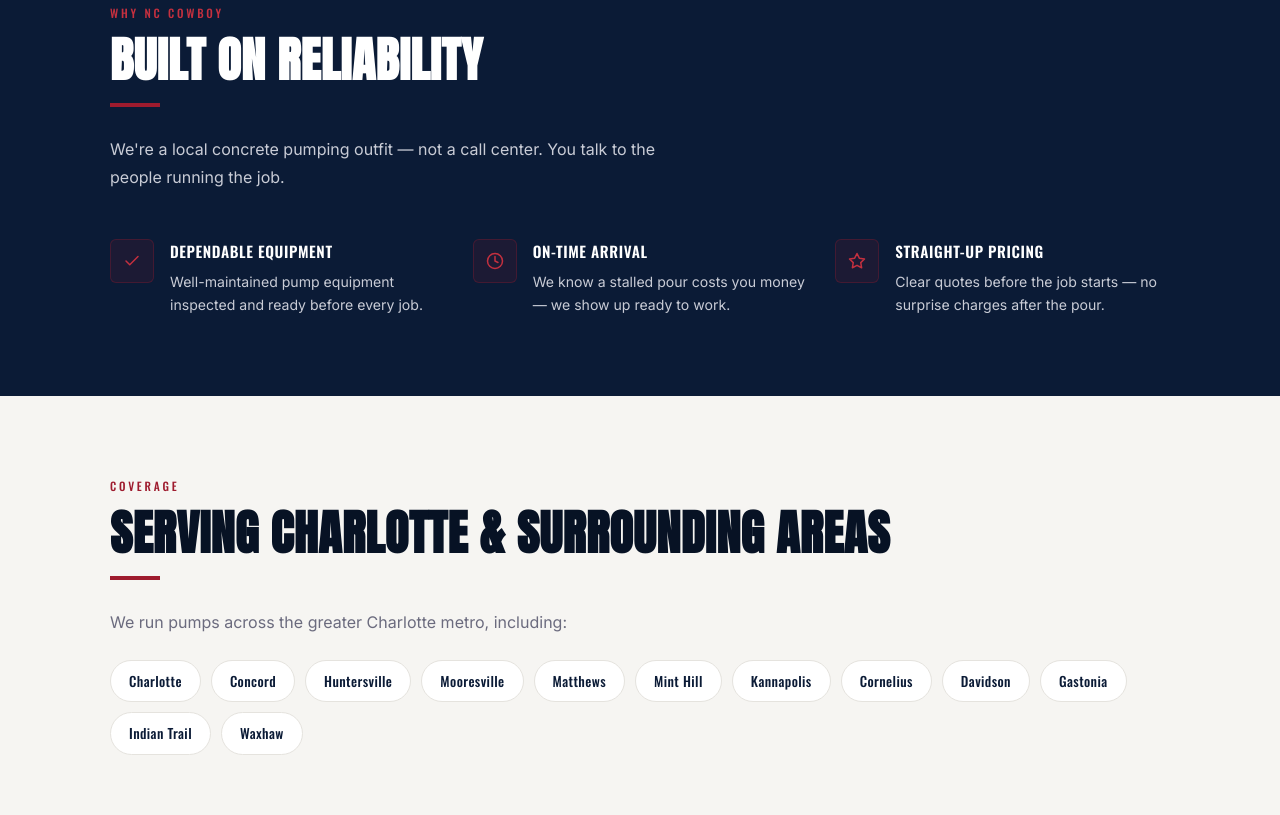
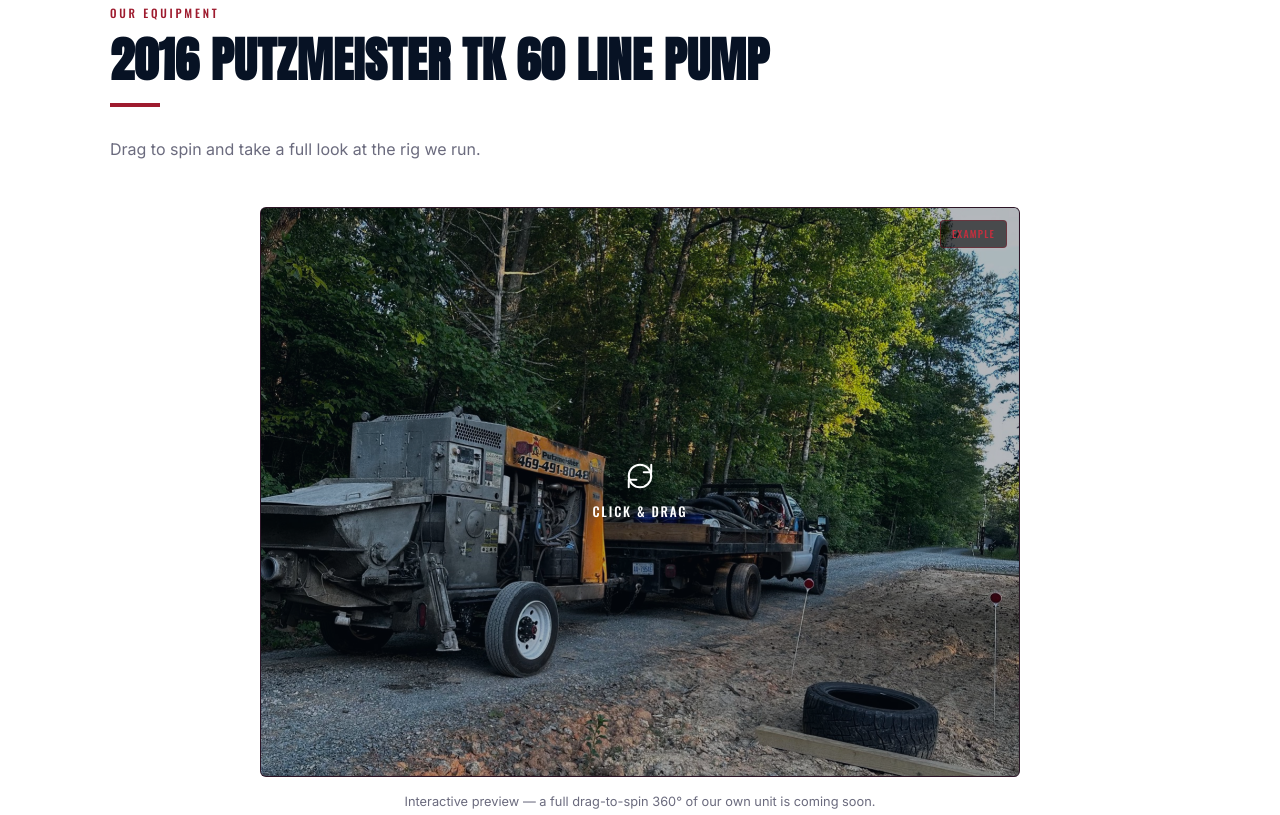
Before and after one commit to Angiem2004/NC-COWBOY-Repo, a plain HTML site: page index.html in a window 1280 px wide. Shown: the part 1953-2768 px from the top of the page. Drawn offline with nearby package versions, Linux system fonts and the light colour scheme.

Commit message:
Add interactive equipment viewer (drag-to-tilt placeholder for 360 spin)
Adds an 'Our Equipment' section on the homepage with a drag-to-interact
viewer of the TK 60, badged 'Example'. Placeholder uses a 3D tilt on the
real pump photo; spin.js also ships a 'frames' mode so a real 24-36 shot
360 photo set drops in later with no rebuild.

```diff
--- a/index.html
+++ b/index.html
@@ -97,6 +97,38 @@
       .services-grid { grid-template-columns: 1fr; }
       .hero-content { max-width: 100%; }
     }
+
+    /* ── 360 spin viewer ── */
+    .spin-viewer {
+      position: relative;
+      max-width: 760px;
+      margin: 44px auto 0;
+      background: var(--navy-dk);
+      border-radius: var(--radius);
+      overflow: hidden;
+      border: 1px solid rgba(158,27,46,.25);
+      aspect-ratio: 4/3;
+      cursor: grab;
+      user-select: none;
+      touch-action: pan-y;
+      perspective: 1400px;
+    }
+    .spin-viewer:active { cursor: grabbing; }
+    .spin-img { width: 100%; height: 100%; object-fit: cover; display: block; pointer-events: none; transform-origin: center; will-change: transform; }
+    .spin-badge {
+      position: absolute; top: 12px; right: 12px; z-index: 3;
+      background: rgba(0,0,0,.6); color: var(--red-lt);
+      font-family: var(--f-label); font-size: .62rem; letter-spacing: .12em; text-transform: uppercase;
+      padding: 5px 11px; border-radius: 4px; border: 1px solid rgba(158,27,46,.4);
+    }
+    .spin-hint {
+      position: absolute; inset: 0; z-index: 2;
+      display: flex; flex-direction: column; align-items: center; justify-content: center; gap: 10px;
+      color: #fff; font-family: var(--f-label); letter-spacing: .14em; text-transform: uppercase; font-size: .82rem;
+      background: rgba(7,18,36,.3); transition: opacity .35s ease; pointer-events: none;
+    }
+    .spin-viewer.spun .spin-hint { opacity: 0; }
+    .spin-note { font-size: .8rem; color: var(--gray); margin-top: 14px; text-align: center; }
   </style>
 </head>
 <body>
@@ -251,6 +283,26 @@
 </section>
 
 
+<section class="sec" id="equipment">
+  <div class="wrap">
+    <span class="eyebrow eyebrow--dark">Our Equipment</span>
+    <h2 class="sec-title">2016 Putzmeister TK 60 Line Pump</h2>
+    <div class="rule"></div>
+    <p class="sec-sub">Drag to spin and take a full look at the rig we run.</p>
+
+    <div class="spin-viewer" id="pumpSpin" data-mode="tilt">
+      <span class="spin-badge">Example</span>
+      <div class="spin-hint">
+        <svg width="30" height="30" viewBox="0 0 24 24" fill="none" stroke="#fff" stroke-width="1.6" stroke-linecap="round" stroke-linejoin="round"><path d="M3 12a9 9 0 0 1 9-9 9 9 0 0 1 9 9"/><polyline points="21 3 21 9 15 9"/><path d="M21 12a9 9 0 0 1-9 9 9 9 0 0 1-9-9"/><polyline points="3 21 3 15 9 15"/></svg>
+        Click &amp; Drag
+      </div>
+      <img class="spin-img" src="pump-truck.jpg" alt="2016 Putzmeister TK 60 line pump" draggable="false" style="object-position:center 45%;" />
+    </div>
+    <p class="spin-note">Interactive preview — a full drag-to-spin 360&deg; of our own unit is coming soon.</p>
+  </div>
+</section>
+
+
 <section class="sec sec--navy">
   <div class="wrap">
     <span class="eyebrow">Why NC Cowboy</span>
@@ -374,5 +426,6 @@
 <a href="tel:4697719356" class="btn btn-red float-call">Call for a Quote</a>
 
 <script src="script.js"></script>
+<script src="spin.js"></script>
 </body>
 </html>
--- /dev/null
+++ b/spin.js
@@ -0,0 +1,57 @@
+// Interactive equipment viewer.
+//
+// Two modes, set via data-mode on .spin-viewer:
+//   "tilt"   — single photo, drag tilts it in 3D (placeholder until real
+//              360 photos are shot). Uses the <img class="spin-img">.
+//   "frames" — true drag-to-spin. Point data-path/data-frames/data-pad/data-ext
+//              at a folder of evenly-rotated photos (e.g. spin/frame-01.jpg …).
+//              Swapping the placeholder for the real thing = set data-mode="frames",
+//              drop the photos in the folder, set data-frames to the count.
+document.addEventListener('DOMContentLoaded', function () {
+  document.querySelectorAll('.spin-viewer').forEach(function (viewer) {
+    var mode = viewer.getAttribute('data-mode') || 'tilt';
+    var img  = viewer.querySelector('.spin-img');
+    if (!img) return;
+
+    var dragging = false;
+    var startX = 0;
+
+    if (mode === 'frames') {
+      var count = parseInt(viewer.getAttribute('data-frames'), 10) || 24;
+      var path  = viewer.getAttribute('data-path') || 'spin/frame-';
+      var pad   = parseInt(viewer.getAttribute('data-pad'), 10) || 2;
+      var ext   = viewer.getAttribute('data-ext') || '.jpg';
+      var frames = [];
+      for (var i = 1; i <= count; i++) {
+        var src = path + String(i).padStart(pad, '0') + ext;
+        var im = new Image(); im.src = src; frames.push(src);
+      }
+      var current = 0, startFrame = 0, pxPerFrame = 14;
+      var show = function (n) { n = ((n % count) + count) % count; current = n; img.src = frames[n]; };
+      var down = function (x) { dragging = true; startX = x; startFrame = current; viewer.classList.add('spun'); };
+      var move = function (x) { if (dragging) show(startFrame + Math.round((x - startX) / pxPerFrame)); };
+      var up = function () { dragging = false; };
+      bind(down, move, up);
+    } else {
+      // tilt placeholder
+      var rot = 0, startRot = 0;
+      var apply = function (deg) {
+        rot = Math.max(-30, Math.min(30, deg));
+        img.style.transform = 'rotateY(' + rot + 'deg) scale(1.02)';
+      };
+      var down = function (x) { dragging = true; startX = x; startRot = rot; img.style.transition = 'none'; viewer.classList.add('spun'); };
+      var move = function (x) { if (dragging) apply(startRot + (x - startX) * 0.16); };
+      var up = function () { if (!dragging) return; dragging = false; img.style.transition = 'transform .5s cubic-bezier(.22,1,.36,1)'; apply(0); };
+      bind(down, move, up);
+    }
+
+    function bind(down, move, up) {
+      viewer.addEventListener('mousedown', function (e) { e.preventDefault(); down(e.clientX); });
+      window.addEventListener('mousemove', function (e) { move(e.clientX); });
+      window.addEventListener('mouseup', up);
+      viewer.addEventListener('touchstart', function (e) { down(e.touches[0].clientX); }, { passive: true });
+      viewer.addEventListener('touchmove', function (e) { if (dragging) { e.preventDefault(); move(e.touches[0].clientX); } }, { passive: false });
+      viewer.addEventListener('touchend', up);
+    }
+  });
+});
```
